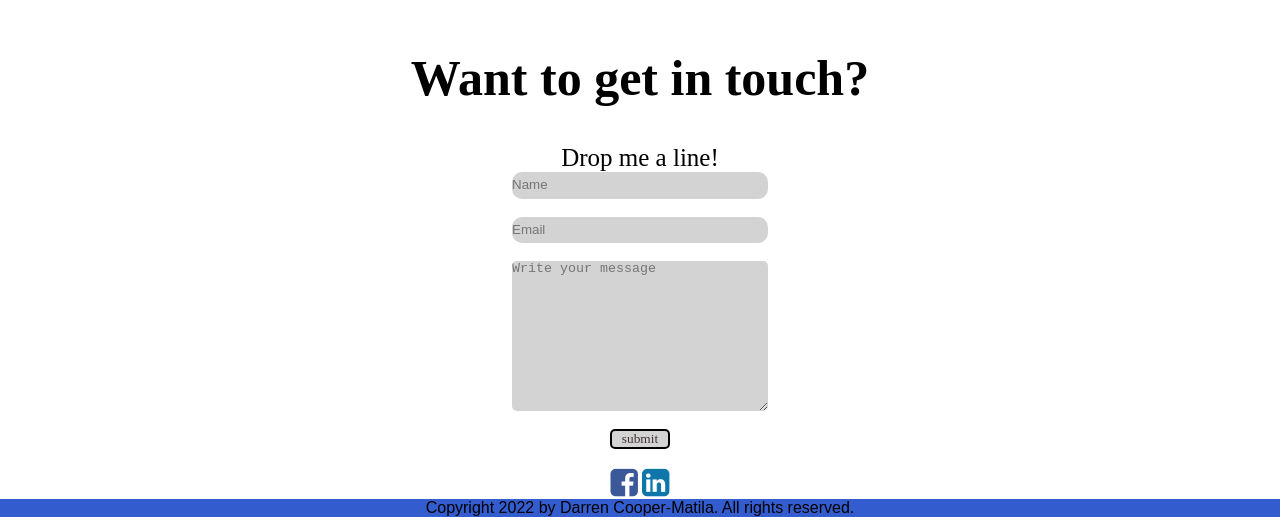
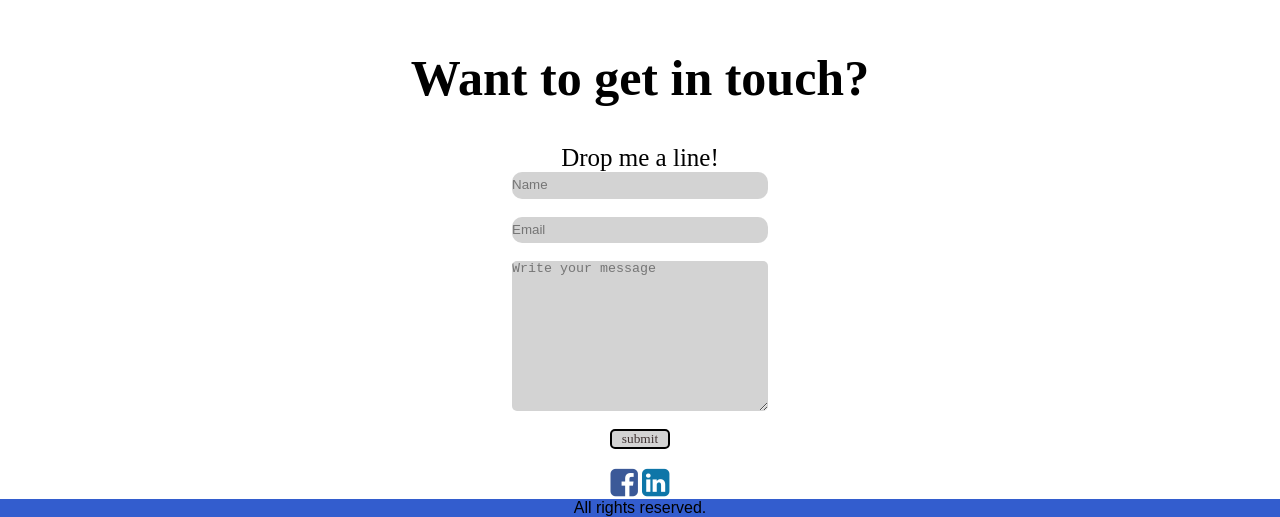
Before and after one commit to DarrenCooperM/learning-git, a plain HTML site: page cv.html in a window 1280 px wide. Shown: the part 818-1335 px from the top of the page. Drawn offline with Linux system fonts and the light colour scheme.

Commit message:
updated footer

```diff
--- a/cv.html
+++ b/cv.html
@@ -69,7 +69,7 @@
 </div>
 </section>
 <section>
-    <footer>Copyright 2022 by Darren Cooper-Matila. All rights reserved. </footer>
+    <footer>All rights reserved. </footer>
 </section>
 </body>
 </html>
```
